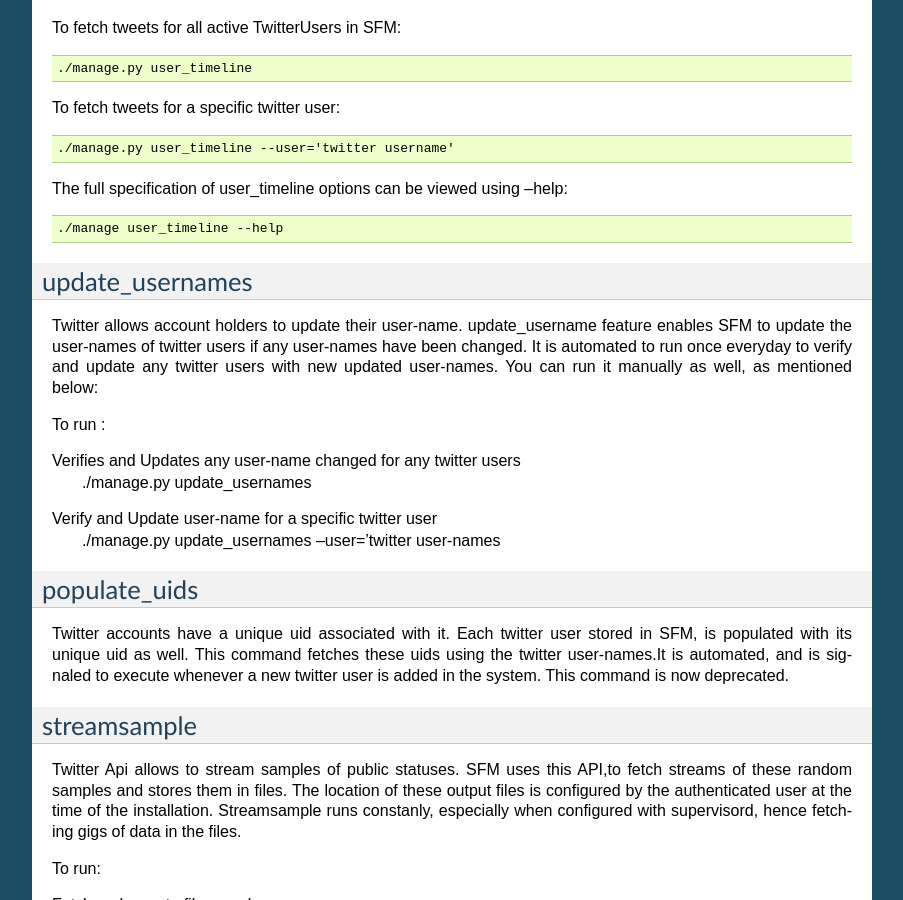
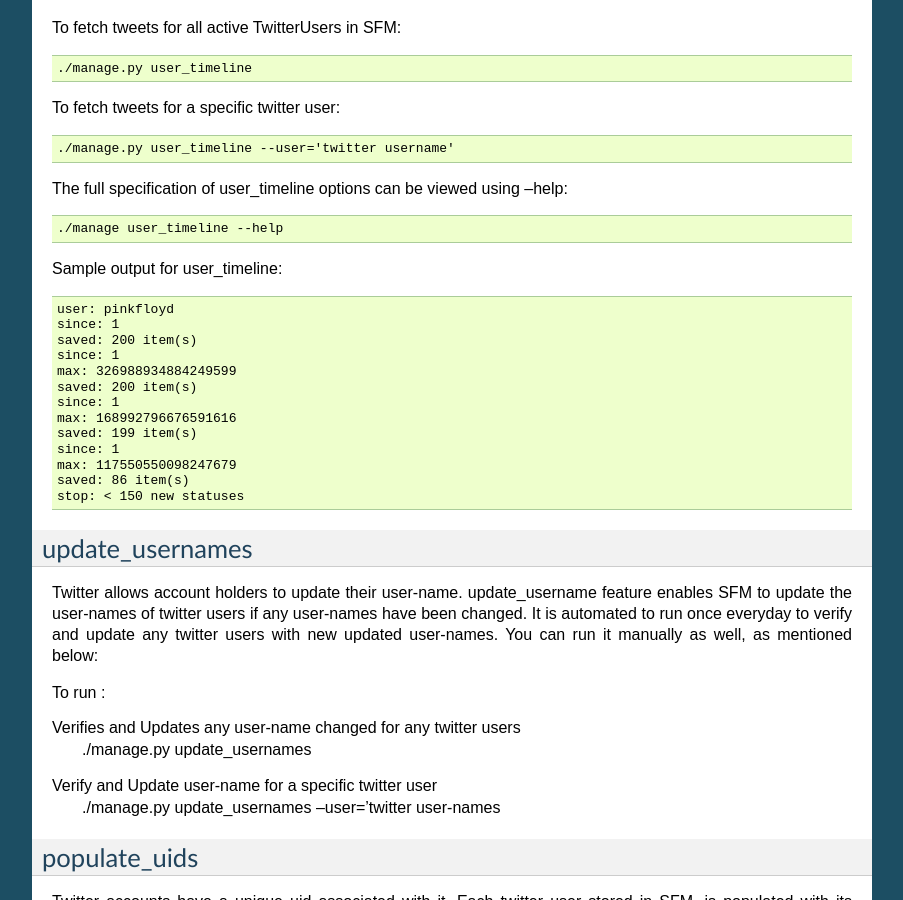
Before and after one commit to gwu-libraries/social-feed-manager, a Sphinx documentation site: the page built from docs/mgmt_commands.rst, in a window 1280 px wide and 900 px high, scrolled down 855 px. Shown: the whole window, without its empty margins (198-1101 px from the left). Built offline with Sphinx 7.4.7, drawn with Linux system fonts in a browser that asks for light colours; pages that are not in the unit, such as notebooks, are missing from menus.

Commit message:
Added back sample output (inadvertently removed)

```diff
--- a/docs/mgmt_commands.rst
+++ b/docs/mgmt_commands.rst
@@ -68,6 +68,23 @@
 
    ./manage user_timeline --help
 
+Sample output for user_timeline:
+
+.. code-block:: none
+
+    user: pinkfloyd
+    since: 1
+    saved: 200 item(s)
+    since: 1
+    max: 326988934884249599
+    saved: 200 item(s)
+    since: 1
+    max: 168992796676591616
+    saved: 199 item(s)
+    since: 1
+    max: 117550550098247679
+    saved: 86 item(s)
+    stop: < 150 new statuses
 
 update_usernames
 ----------------
```
